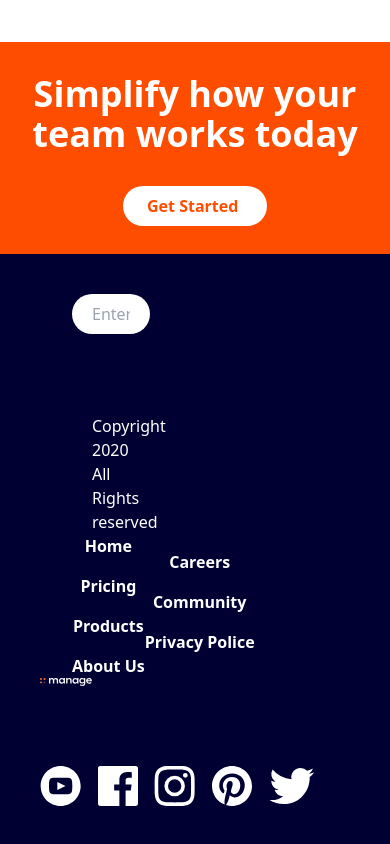
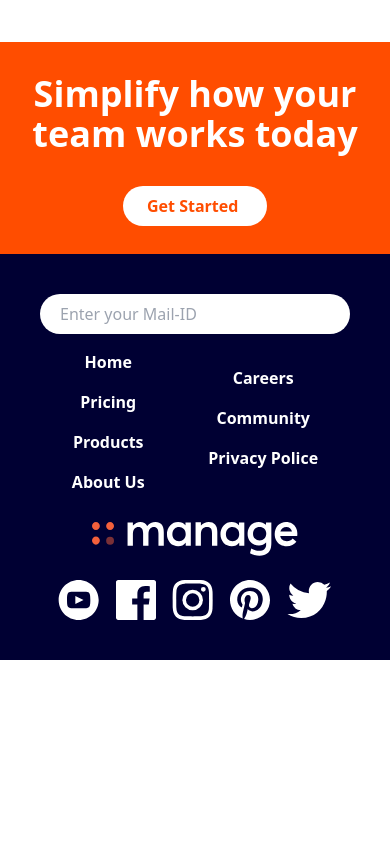
Before and after one commit to swoyam2609/Learning-BootStrap, a website: page index.html in a window 390 px wide. Shown: the part 2956-3800 px from the top of the page. After the commit the page ends 3616 px from the top, so only its background shows below. Drawn offline with nearby package versions, Linux system fonts and the light colour scheme; files that its build step writes are made by us from their sources.

Commit message:
Site complete, just need to add a few svg

```diff
--- a/index.html
+++ b/index.html
@@ -309,18 +309,18 @@
         <!-- Footer Section -->
         <footer class="bg-veryDarkBlue">
             <div
-                class="container flex flex-col-reverse md:flex-row px-10 py-10 space-x-8 md:space-y-0"
+                class="container flex flex-col-reverse md:flex-row px-10 py-10 md:space-x-8 md:space-y-0"
             >
                 <!-- Logo and Social Media -->
-                <div class="flex flex-col w-1/4">
+                <div class="flex flex-col md:w-1/4">
                     <img
-                        class="w-2/3 mb-20"
+                        class="w-2/3 mb-6 md:mb-20 md:mx-0 mx-auto"
                         src="./images/logo copy.svg"
                         alt=""
                     />
 
                     <!-- Social Media Links -->
-                    <div class="flex flex-row space-x-4">
+                    <div class="flex flex-row space-x-4 md:mx-0 mx-auto">
                         <img
                             class="h-10"
                             src="./images/icon-youtube.svg"
@@ -350,7 +350,7 @@
                 </div>
 
                 <!-- Different URLs -->
-                <div class="flex flex-col flex-wrap w-1/2 space-y-4 h-36">
+                <div class="flex flex-col flex-wrap md:w-1/2 mb-7 md:mb-0 space-y-4 h-36">
                     <a
                         class="text-white text-center font-semibold hover:text-blue-300"
                         href="#"
@@ -389,14 +389,14 @@
                 </div>
 
                 <!-- Contact Us and Copyright -->
-                <div class="flex flex-col w-1/4">
+                <div class="flex flex-col md:w-1/4">
                     <input
-                        class="w-full bg-white rounded-3xl h-10 mb-20 px-5"
+                        class="w-full bg-white rounded-3xl h-10 mb-4 md:mb-20 px-5"
                         type="text"
                         placeholder="Enter your Mail-ID"
                     />
 
-                    <p class="text-white font-medium pl-5">Copyright 2020 All Rights reserved</p>
+                    <p class="hidden md:block text-white font-medium pl-5">Copyright 2020 All Rights reserved</p>
                 </div>
             </div>
         </footer>
```
